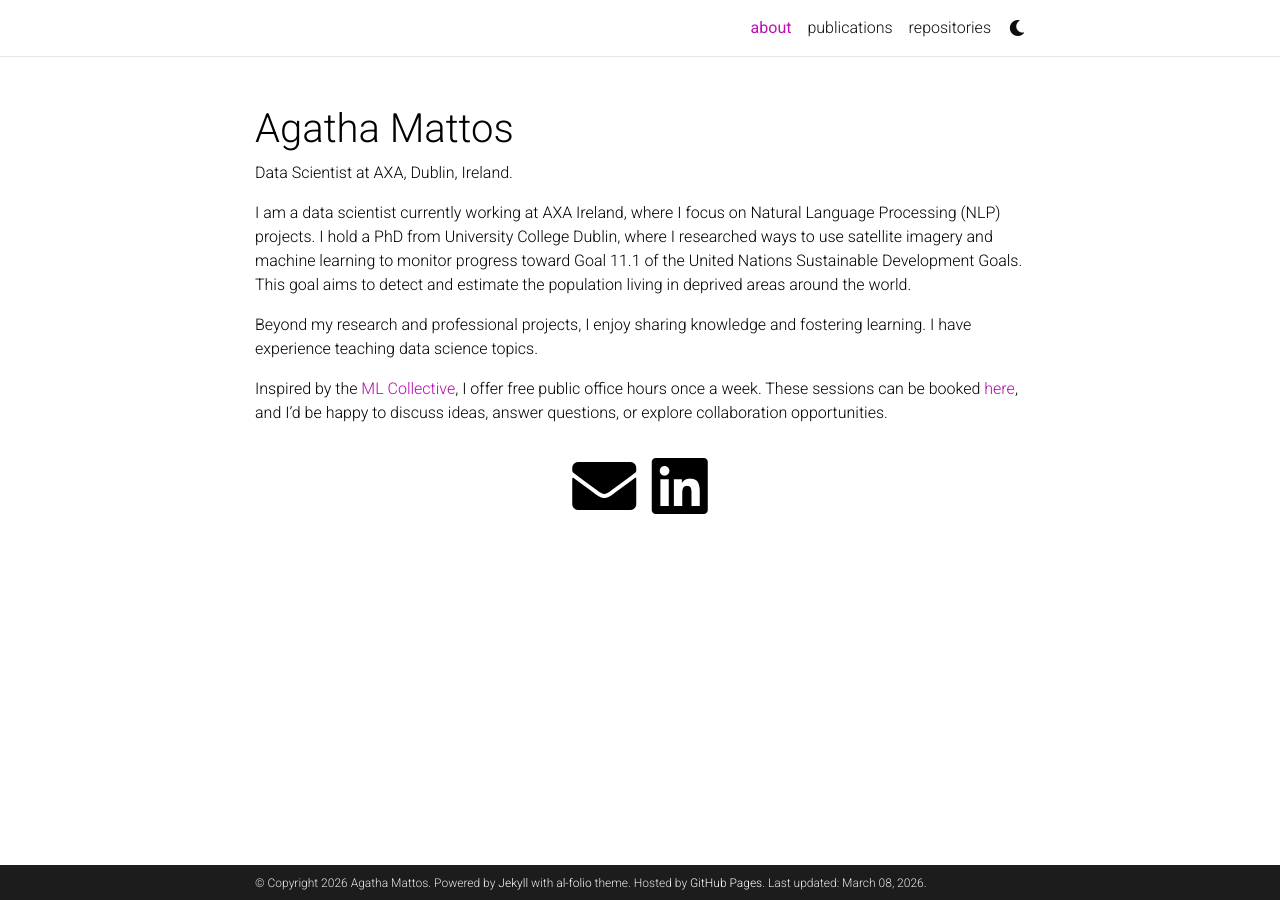
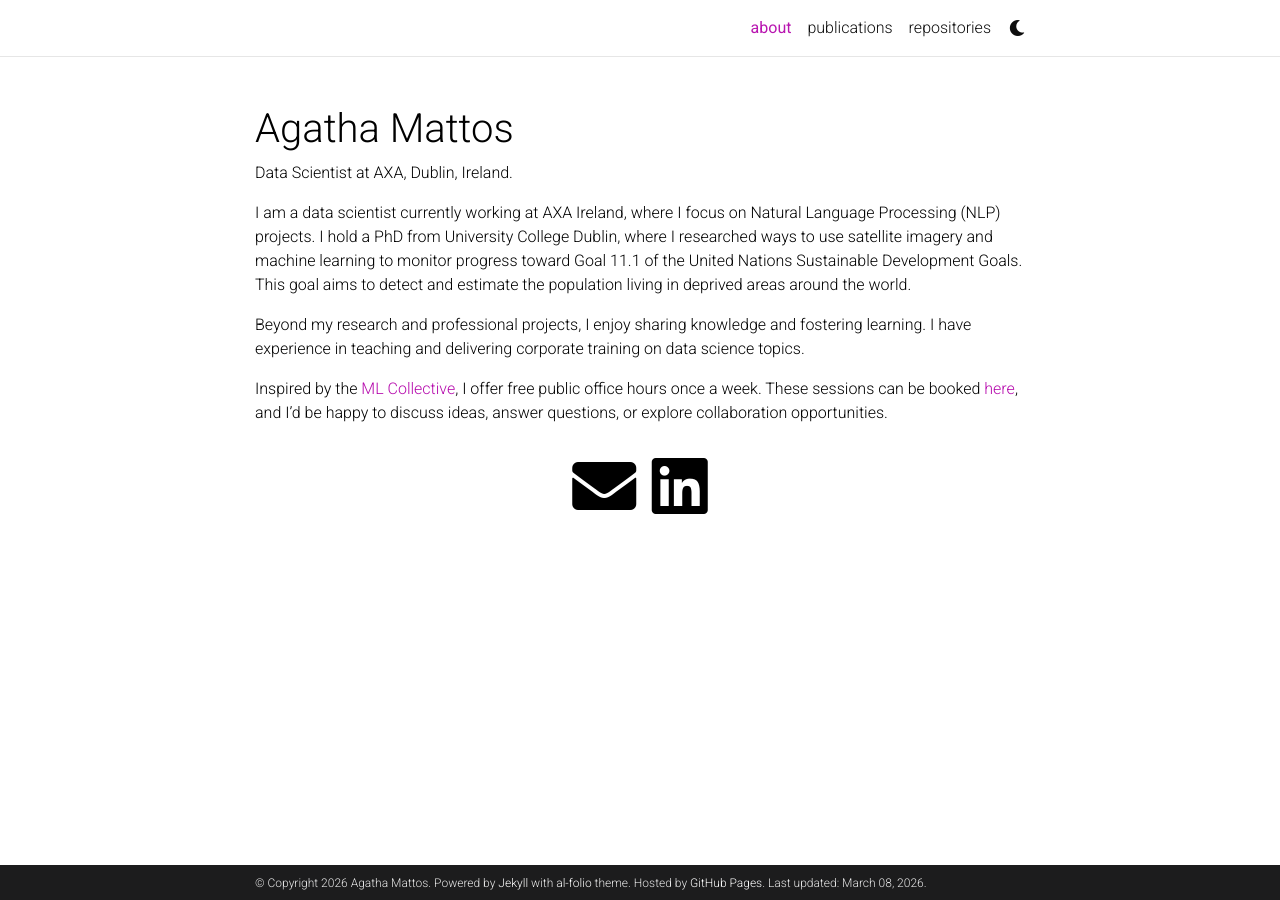
Before and after one commit to agathamattos/agathamattos.github.io, a Jekyll site: the page built from _pages/about.md, in a window 1280 px wide. Built offline with Jekyll 4.4.1, drawn with Linux system fonts in a browser that asks for light colours; comment, search, counter and statistics services are not loaded; a style sheet for code colours, icons or effects is not loaded.

Commit message:
Clarify about me section
Updated the wording to clarify experience.

```diff
--- a/_pages/about.md
+++ b/_pages/about.md
@@ -18,6 +18,6 @@
 
 I am a data scientist currently working at AXA Ireland, where I focus on Natural Language Processing (NLP) projects. I hold a PhD from University College Dublin, where I researched ways to use satellite imagery and machine learning to monitor progress toward Goal 11.1 of the United Nations Sustainable Development Goals. This goal aims to detect and estimate the population living in deprived areas around the world.
 
-Beyond my research and professional projects, I enjoy sharing knowledge and fostering learning. I have experience teaching data science topics.
+Beyond my research and professional projects, I enjoy sharing knowledge and fostering learning. I have experience in teaching and delivering corporate training on data science topics.
 
 Inspired by the <a href='https://mlcollective.org/'>ML Collective</a>, I offer free public office hours once a week. These sessions can be booked <a href='https://calendar.app.google/WsqZxCktHNFpknLP9'>here</a>, and I’d be happy to discuss ideas, answer questions, or explore collaboration opportunities.
```
